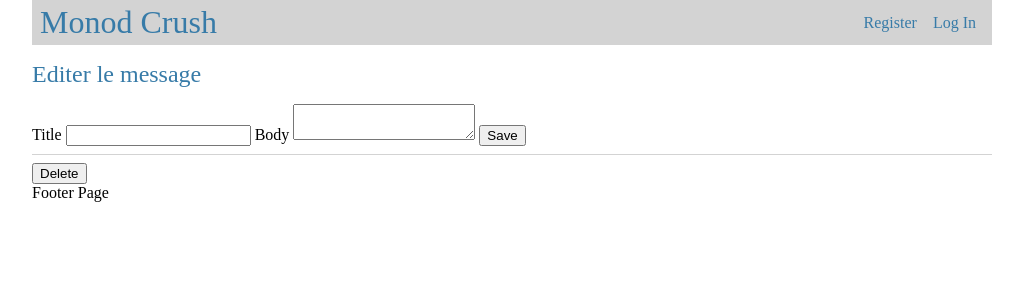
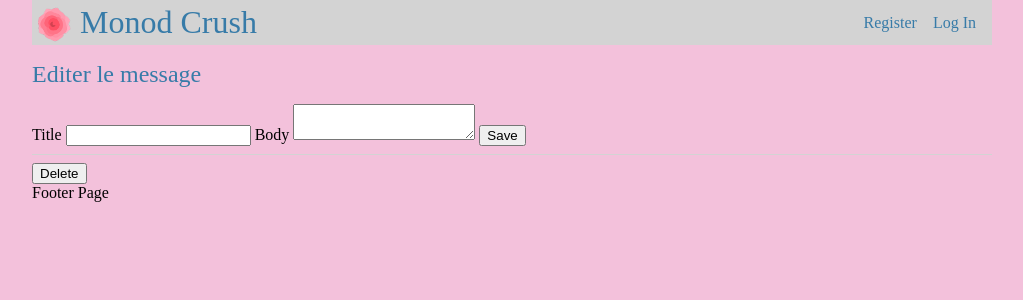
Before and after one commit to BenoitPrmt/Monod-Crush, a Flask app: template flaskr/templates/blog/edit.html in a window 1280 px wide. Shown: the top 300 px of the page, without its empty margins (128-1151 px from the left). Run offline with Flask 2, Linux system fonts and the light colour scheme; the template is opened without the code that fills it, so the values that code supplies are empty.

Commit message:
logo title

```diff
--- a/flaskr/static/styles/base-style.css
+++ b/flaskr/static/styles/base-style.css
@@ -1,7 +1,7 @@
 body {
     max-width: 960px;
     margin: 0 auto;
-    background: white;
+    background: #f3c1db;
 }
 
 a {
@@ -46,6 +46,15 @@ header h1 {
     flex: auto;
     margin: 0;
     padding: 0.25rem 0.5rem;
+
+}
+
+img{
+    width : 35px;
+    height : 35px;
+    margin-top: 7px;
+    margin-left: 5px;
+
 }
 
 nav ul {
--- a/flaskr/templates/base.html
+++ b/flaskr/templates/base.html
@@ -21,7 +21,9 @@
 
 <body>
     <header>
+        <img class ="img_title" src="{{ url_for('static', filename='styles/logo_top.png')}}">
         <h1><a href="{{ url_for('index') }}">Monod Crush</a></h1>
+
         <nav>
             <ul>
                 {% if g.user %}
```
Also changed, not shown: flaskr/static/styles/logo.png (renamed from repertoire_web/assets/logo.png), flaskr/static/styles/logo_top.png (renamed from repertoire_web/assets/logo_top.png).
